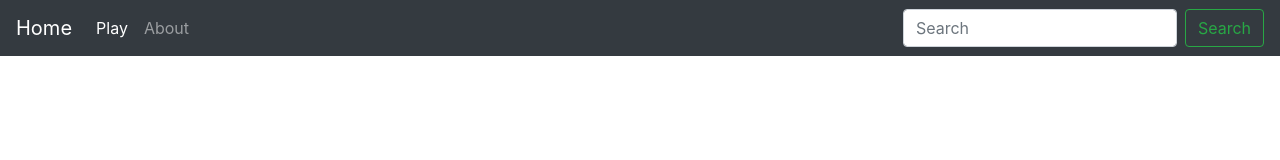
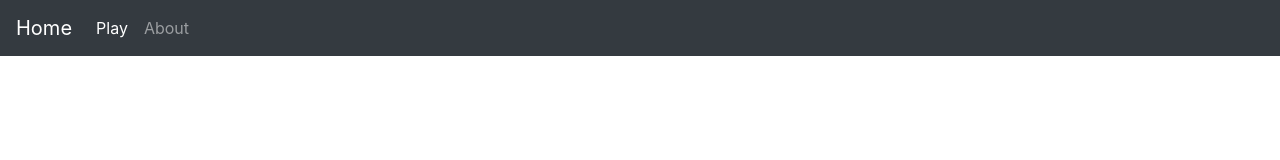
Before and after one commit to BusterLandstrom/JulProjekt, a plain HTML site: page index.html in a window 1280 px wide. Drawn offline with nearby package versions, Linux system fonts and the light colour scheme.

Commit message:
Fixed navbar and made code smoother

```diff
--- a/index.html
+++ b/index.html
@@ -10,7 +10,6 @@
     <script src="js/main.js"></script>
 </head>
 <body>
-        <body>
     <nav class="navbar navbar-expand-md navbar-dark fixed-top bg-dark">
         <a class="navbar-brand" href="#">Home </a>
         <button class="navbar-toggler" type="button" data-toggle="collapse" data-target="#navbarCollapse" aria-controls="navbarCollapse" aria-expanded="false" aria-label="Toggle navigation">
@@ -19,17 +18,9 @@
         <ul class="navbar-nav mr-auto">
             <li class="nav-item active"><a class="nav-link" href="#">Play <span class="sr-only">(current)</span></a></li>
             <li class="nav-item">   <a class="nav-link" href="#">About</a></li>
-
         </ul>
-                    <form class="form-inline mt-2 mt-md-0">
-                        <input class="form-control mr-sm-2" type="text" placeholder="Search" aria-label="Search">
-                        <button class="btn btn-outline-success my-2 my-sm-0" type="submit">Search</button>
-
-                    </form>
     </nav>
-
     <div class="collapse navbar-collapse" id="navbarCollapse"></div>
-
     <main>
         <p>
 
```
Lines whose indentation alone changed are shown as unchanged.
